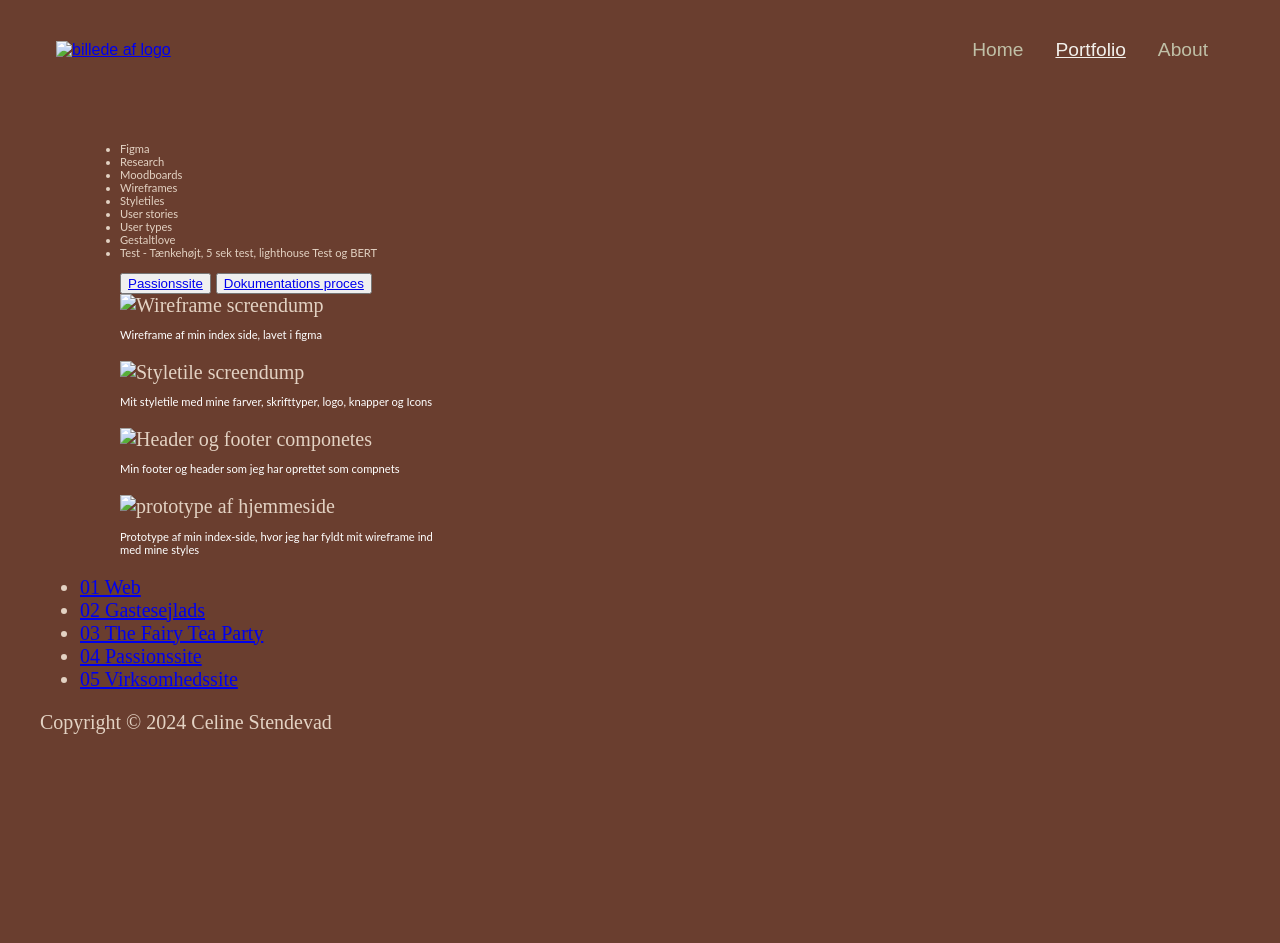
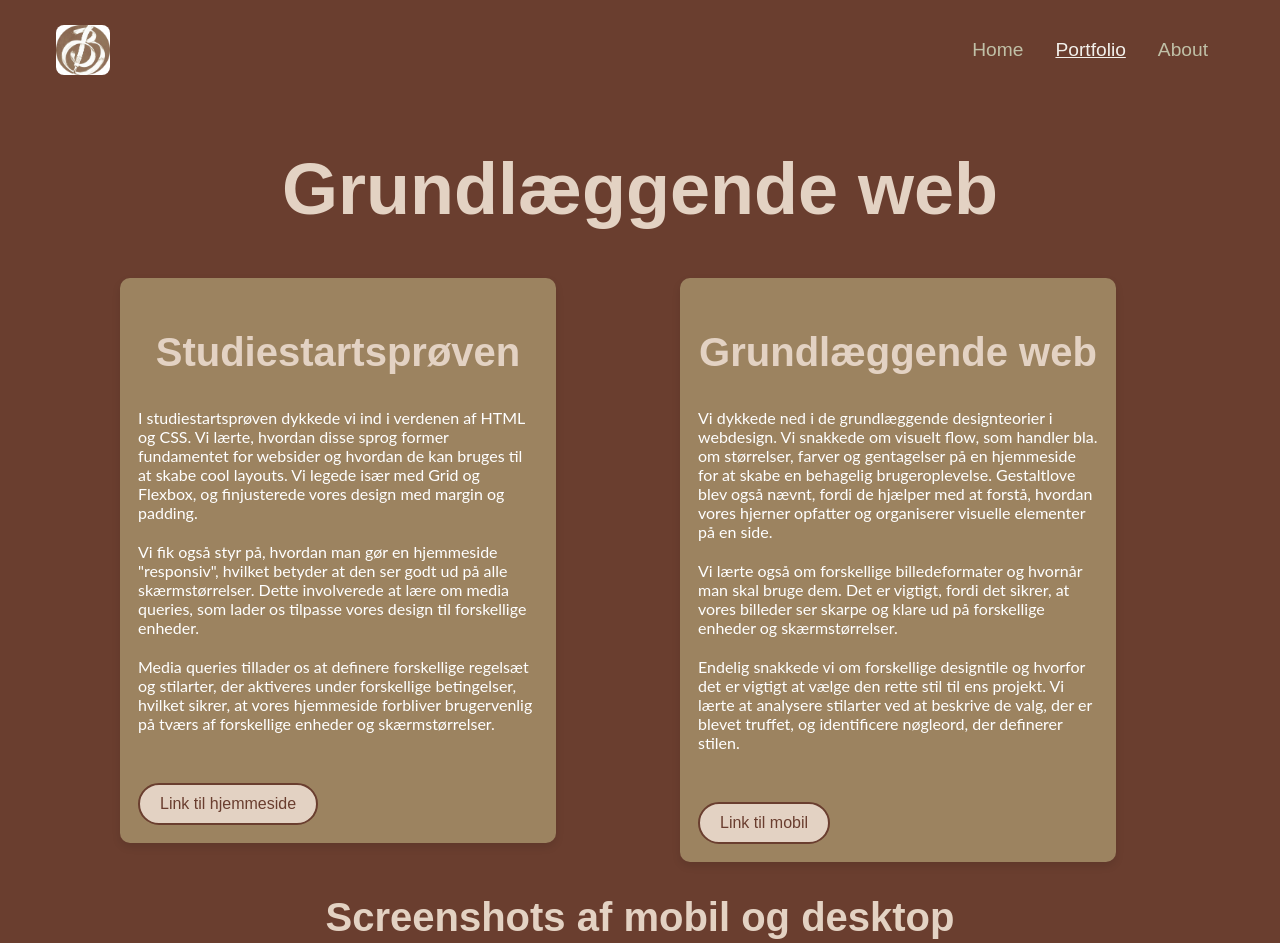
Before and after one commit to bleonabberisha/website3, a plain HTML site: page html/t2.html in a window 1280 px wide. Shown: the top 943 px of the page. Before the commit the page ends 800 px from the top, so only its background shows below. Drawn offline with Linux system fonts and the light colour scheme.

Commit message:
ændringer

```diff
--- a/css/layout.css
+++ b/css/layout.css
@@ -0,0 +1,16 @@
+.grid-container {
+  display: grid;
+  grid-template-columns: 1fr;
+  gap: 80px;
+}
+
+@media (min-width: 800px) {
+  .grid-container {
+    grid-template-columns: repeat(2, 1fr);
+  }
+  .section:nth-child(4),
+  .section:nth-child(5) {
+    grid-column: span 2;
+    justify-self: center;
+  }
+}
--- a/css/style.css
+++ b/css/style.css
@@ -9,15 +9,15 @@
 
 html {
   --fs-body: 20px;
-  --fs-xxl: 6.4rem;
-  --fs-xl: 3rem;
-  --fs-l: 3rem;
+  --fs-xxl: 4.5rem;
+  --fs-xl: 2.5rem;
+  --fs-l: 2.5rem;
   --fs-m: 1.3rem;
   --fs-s: 1rem;
   --fs-xs: 0.7rem;
   --primaer-clr: #6a3e2f;
   --sekundaer-clr: #e3d2c3;
-  --tridaer-clr: #b89b89;
+  --tridaer-clr: #9C8360;
   --firdaer-clr: #694d3c;
   --femdaer-clr: #ffffff;
   --ff-headlines: "Brolimo", sans-serif;
@@ -30,24 +30,19 @@ body {
   margin: 0 auto; /* Centrerer indholdet på skærmen */
   font-size: var(--fs-body);
   color: var(--sekundaer-clr);
-    line-height: var(--lh-main);
 }
-
 
 main {
   padding: 0 80px; /* Tilføjer lidt plads på siderne */
 }
 
-
 main p {
   font-family: var(--ff-main);
-    font-size: var(--fs-xs);
-    line-height: var(--lh-main);
+  font-size: var(--fs-s);
   color: white;
   margin-bottom: 20px;
   max-width: 50ch; /* Begræns linjelængden til 50 tegn pr. linje */
 }
-
 
 main ul {
   font-family: var(--ff-main);
@@ -58,32 +53,165 @@ body {
   padding: 0;
 }
 
-
 h1 {
   font-family: var(--ff-headlines);
-    font-size: var(--fs-xl);
+  font-size: var(--fs-xxl);
   color: var(--sekundaer-clr);
+  text-align: center;
 }
-
 
 h2 {
   font-family: var(--ff-headlines);
   font-size: var(--fs-xl);
   color: var(--sekundaer-clr);
   text-align: center;
-    margin: 4%;
 }
-
 
 h3 {
   font-family: var(--ff-headlines);
   font-size: var(--fs-m);
-    color: var(--tridaer-clr);
+  color: var(--femdaer-clr);
 }
-
 
 h4 {
   font-family: var(--ff-headlines);
   font-size: var(--fs-m);
   color: var(--primaer-clr);
 }
+
+a {
+  text-decoration: none;
+}
+
+/* BILLEDER */
+img {
+  max-width: 100%;
+  height: auto;
+  border-radius: 8px;
+  display: block; /* Tilføjet for at gøre margin-auto effektive */
+  margin: 0 auto; /* Centrerer billederne horisontalt */
+}
+
+.image-container {
+  margin-bottom: 50px; /* Mindre margin for tættere afsnit */
+}
+
+.section img,
+.section iframe {
+  width: 100%;
+  height: auto;
+  border-radius: 8px;
+  display: block; /* Tilføjet for at gøre margin-auto effektive */
+  margin: 0 auto; /* Centrerer billederne horisontalt */
+}
+
+/* Billede tekst */
+
+.billede-text {
+  margin-top: 5px;
+  /* text-align: center; */
+  font-size: var(--fs-xxs);
+  font-style: italic;
+}
+
+/* Baggrundsboks */
+.section_box {
+  background-color: var(--tridaer-clr);
+  padding: 18px;
+  border-radius: 10px;
+  box-shadow: 0 4px 8px rgba(0, 0, 0, 0.1); /* Let skygge */
+  max-width: 400px; /* Max bredde for boksen */
+  text-align: left; /* Venstrejustering af teksten */
+  font-family: var(--ff-headlines);
+  font-size: var(--fs-m);
+  color: var(--primaer-clr);
+}
+
+
+/* Knapper */
+.custom-button {
+  background-color: var(--sekundaer-clr);
+  color: var(--primaer-clr);
+  border: 2px solid var(--primaer-clr);
+  border-radius: 50px; /* Afrundede hjørner */
+  padding: 10px 20px;
+  font-size: var(--fs-s);
+  font-family: var(--ff-headlines);
+  cursor: pointer;
+  transition: background-color 0.3s ease, color 0.3s ease;
+  margin-top: 30px;
+}
+.custom-button a {
+  color: var(--primaer-clr);
+}
+.custom-button a:hover {
+  color: var(--sekundaer-clr);
+}
+.custom-button:hover {
+  background-color: var(--primaer-clr);
+  color: var(--sekundaer-clr);
+  border-color: var(--sekundaer-clr);
+}
+
+/* Burger menu variabler */
+header {
+  color: var(--sekundaer-clr);
+  font-family: var(--ff-headlines);
+  font-size: var(--fs-s);
+}
+
+.header a,
+.footer-links a {
+  color: var(--tridaer-clr);
+  text-decoration: none;
+}
+
+.header a:hover,
+.footer-links a:hover {
+  text-decoration: underline;
+  color: var(--sekundaer-clr);
+}
+
+/* FOOTER */
+.footer {
+  text-align: center;
+  padding: 1em 0;
+  position: relative;
+  bottom: 0;
+  width: 100%;
+}
+
+.footer-links {
+  list-style: none;
+  padding: 0;
+  margin: 0 0 1em 0;
+  display: flex;
+  justify-content: center;
+  gap: 2em;
+}
+
+.footer-links li {
+  margin: 0;
+}
+
+.footer-links a {
+  color: var(--overige-clr);
+  text-decoration: none;
+  font-size: var(--fs-s);
+}
+
+.footer-links a:hover {
+  text-decoration: underline;
+  color: var(--sekundaer-clr);
+}
+
+.copyright {
+  font-size: var(--fs-xs);
+  color: var(--tridaer-clr);
+  text-align: center;
+}
+#menu-toggle:checked ~ nav {
+  background-color: var(--primaer-clr);
+  padding: 2em 0; /* Øger padding i toppen og bunden */
+  transition: background-color 0.3s ease;
+}
--- a/html/t2.html
+++ b/html/t2.html
@@ -1,5 +1,3 @@
-
-
 <!DOCTYPE html>
 <html lang="en">
   <head>
@@ -8,16 +6,20 @@
     <link rel="stylesheet" href="../css/style.css" />
     <link rel="stylesheet" href="../css/burger.css" />
     <link rel="stylesheet" href="../css/layout.css" />
-<title>Grundlæggende Web</title>
+    <title>Grundlæggende web</title>
   </head>
   <body>
     <header>
       <div class="logo-container">
         <a href="../index.html">
-<img src="../img/logo_morkegroen.webp" alt="billede af logo" class="logo">
+          <img
+            src="../img/logo.jpg"
+            alt="billede af logo"
+            class="logo"
+          />
         </a>
       </div>
-<input id="menu-toggle" type="checkbox">
+      <input id="menu-toggle" type="checkbox" />
       <label class="menu-button-container" for="menu-toggle">
         <div class="menu-button"></div>
       </label>
@@ -25,74 +27,89 @@
         <ul class="menu">
           <li><a href="../index.html">Home</a></li>
           <li><a class="active" href="portfolio.html">Portfolio</a></li>
-<li><a href="om_mig.html">About</a></li>
+          <li><a href="ommig.html">About</a></li>
         </ul>
       </nav>
     </header>
     <main>
-<h2></h2>
+      <h1>Grundlæggende web</h1>
       <div class="grid-container">
         <div class="grid-item">
-<h3></h3>
-<p></p>
-
-
-<h3></h3>
-<p></p>
-
-
-<p></p>
-
-
-<p></p>
-<div class="section_kasse">
-<h3 class="kasse_overskrift"></h3>
-<ul class="kasse_liste">
-<li>Figma</li>
-<li>Research</li>
-<li>Moodboards</li>
-<li>Wireframes</li>
-<li>Styletiles</li>
-<li>User stories</li>
-<li>User types</li>
-<li>Gestaltlove</li>
-<li>Test - Tænkehøjt, 5 sek test, lighthouse Test og BERT</li>
-</ul>
+          <div class="section_box">
+            <h2>Studiestartsprøven</h2>
+            <p>
+              I studiestartsprøven dykkede vi ind i verdenen af HTML og CSS. Vi
+              lærte, hvordan disse sprog former fundamentet for websider og
+              hvordan de kan bruges til at skabe cool layouts. Vi legede især
+              med Grid og Flexbox, og finjusterede vores design med margin og
+              padding.
+            </p>
+            <p>
+              Vi fik også styr på, hvordan man gør en hjemmeside "responsiv",
+              hvilket betyder at den ser godt ud på alle skærmstørrelser. Dette
+              involverede at lære om media queries, som lader os tilpasse vores
+              design til forskellige enheder.
+            </p>
+            <p>
+              Media queries tillader os at definere forskellige regelsæt og
+              stilarter, der aktiveres under forskellige betingelser, hvilket
+              sikrer, at vores hjemmeside forbliver brugervenlig på tværs af
+              forskellige enheder og skærmstørrelser.
+            </p>
+            <button class="custom-button">
+              <a href="https://bleonabberisha.dk/T2/website/"
+                >Link til hjemmeside</a
+              >
+            </button>
           </div>
-<button class="custom-button"><a href="http://celinestendevad.dk/kea/03_ux/01_kodet_site/emnesite/index.html">Passionssite</a></button>
-
-
-<button class="custom-button"><a href="https://www.figma.com/board/uh780ap0TrpKQqgQaoYtaJ/Emnesite-Research?node-id=0-1&t=iDlpUO1XGPNAcVxj-0">Dokumentations proces</a></button>
         </div>
         <div class="grid-item">
-
-
+          <div class="section_box">
+            <h2>Grundlæggende web</h2>
+            <p>
+              Vi dykkede ned i de grundlæggende designteorier i webdesign. Vi
+              snakkede om visuelt flow, som handler bla. om størrelser, farver
+              og gentagelser på en hjemmeside for at skabe en behagelig
+              brugeroplevelse. Gestaltlove blev også nævnt, fordi de hjælper med
+              at forstå, hvordan vores hjerner opfatter og organiserer visuelle
+              elementer på en side.
+            </p>
+            <p>
+              Vi lærte også om forskellige billedeformater og hvornår man skal
+              bruge dem. Det er vigtigt, fordi det sikrer, at vores billeder ser
+              skarpe og klare ud på forskellige enheder og skærmstørrelser.
+            </p>
+            <p>
+              Endelig snakkede vi om forskellige designtile og hvorfor det er
+              vigtigt at vælge den rette stil til ens projekt. Vi lærte at
+              analysere stilarter ved at beskrive de valg, der er blevet
+              truffet, og identificere nøgleord, der definerer stilen.
+            </p>
+            <button class="custom-button">
+              <a href="https://bleonabberisha.dk/T2/Mobilsite/"
+                >Link til mobil</a
+              >
+            </button>
+          </div>
+        </div>
+      </div>
+      <h2>Screenshots af mobil og desktop</h2>
+      <div class="grid-item">
         <div class="image-container">
-<img src="../img/emnesite_wireframe1.png" alt="Wireframe screendump">
-<p class="billede-text">Wireframe af min index side, lavet i figma</p>
-</div>
-<div class="image-container">
-<img src="../img/emnesite_styletile2.png" alt="Styletile screendump">
-<p class="billede-text">Mit styletile med mine farver, skrifttyper, logo, knapper og Icons </p>
-</div>
-<div class="image-container">
-<img src="../img/emnesite_nav3.png" alt="Header og footer componetes">
-<p class="billede-text">Min footer og header som jeg har oprettet som compnets</p>
-</div>
-<div class="image-container">
-<img src="../img/emnesite_screendump4.png" alt="prototype af hjemmeside">
-<p class="billede-text">Prototype af min index-side, hvor jeg har fyldt mit wireframe ind med mine styles</p>
-</div>
+          <img src="../img/billede1.jpg" alt="desktop" />
+          <img src="../img/billede2.jpg" alt="Mobil" />
         </div>
       </div>
     </main>
     <footer>
         <ul class="footer-links">
-<li><a href="web_01.html">01 Web</a></li>
-<li><a href="ui-ux_02.html">02 Gastesejlads</a></li>
-<li><a href="animation_03.html">03 The Fairy Tea Party</a></li>
-<li><a href="indhold_04.html">04 Passionssite</a></li>
-<li><a href="indhold_05.html">05 Virksomhedssite</a></li>
+          <li><a href="../html/t2.html">Tema 2</a></li>
+          <li><a href="../html/t3.html">Tema 3</a></li>
+          <li><a href="../html/t4.html">Tema 4</a></li>
+          <li><a href="../html/t5.html">Tema 5</a></li>
+          <li><a href="../html/ommig.html">Om mig</a></li>
         </ul>
-<p class="copyright">Copyright &copy; 2024 Celine Stendevad</p></footer>
+        <p class="copyright">Copyright &copy; Bleona Berisha</p>
+      </footer>
   </body>
+</html>
```
Also changed, not shown: html/ommig.html (+42 -0 lines), html/portfolio.html (+42 -0 lines), html/t3.html (+42 -0 lines), html/t4.html (+42 -0 lines), html/t5.html (+42 -0 lines), index.html (+43 -0 lines), img/billede1.jpg (added), img/billede2.jpg (added), img/logo.jpg (added). Lines whose indentation alone changed are shown as unchanged.
